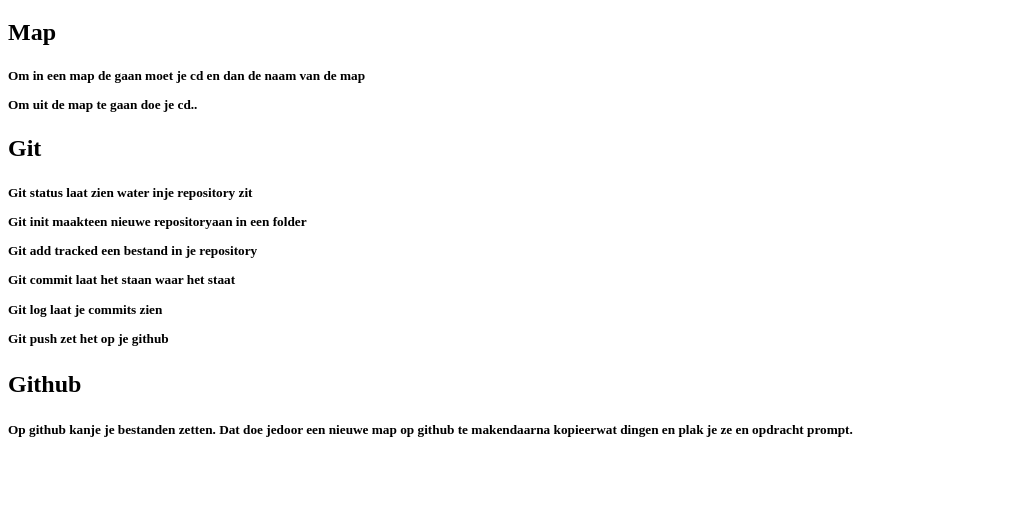
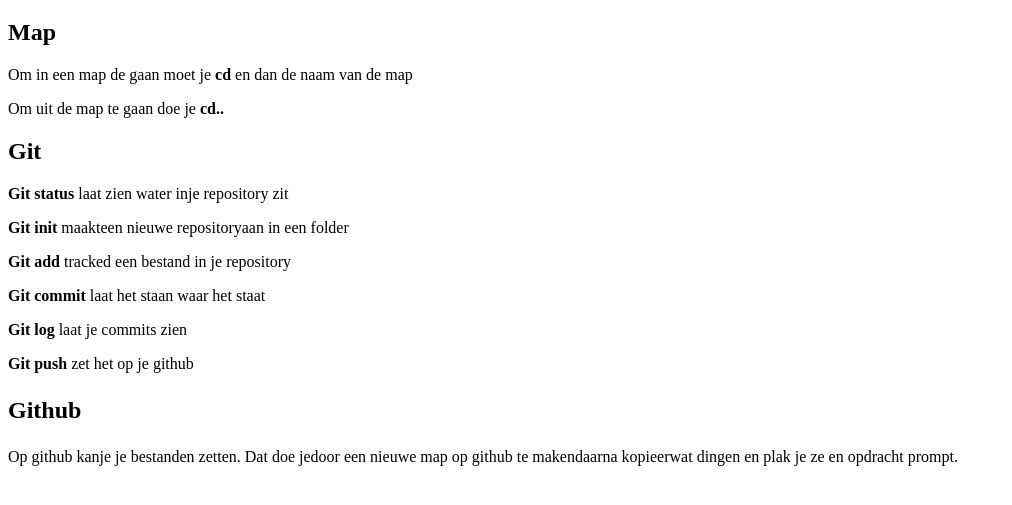
Before and after one commit to Kietmandjes/CTH-cheatsheet, a plain HTML site: page web/index.html in a window 1280 px wide. Shown: the part 61-566 px from the top of the page, without its empty margins (0-1012 px from the left). Drawn offline with Linux system fonts and the light colour scheme.

Commit message:
derde commit

```diff
--- a/web/index.html
+++ b/web/index.html
@@ -19,20 +19,20 @@
     <h1>CHEATSHEAT</h1>
 
         <h2>Map</h2>
-        <h5>Om in een map de gaan moet je <b>cd</b> en dan de naam van de map</p>
-        Om uit de map te gaan doe je <b>cd..</b></h5></p>
+        Om in een map de gaan moet je <b>cd</b> en dan de naam van de map</p>
+        Om uit de map te gaan doe je <b>cd..</b></p>
 
         <h2>Git</h2>
-        <h5><p><b>Git status</b>  laat zien water inje repository zit</p>
+            <p><b>Git status</b>  laat zien water inje repository zit</p>
             <p><b>Git init</b>    maakteen nieuwe repositoryaan in een folder</p>
             <p><b>Git add</b>     tracked een bestand in je repository</p>
             <p><b>Git commit</b>  laat het staan waar het staat</p>
             <p><b>Git log</b>     laat je commits zien</p>
-            <p><b>Git push</b>    zet het op je github</h5></p>
+            <p><b>Git push</b>    zet het op je github</p>
 
         <h2><p>Github</h2>
-        <h5><p>Op github kanje je bestanden zetten.
-           Dat doe jedoor een nieuwe map op github te makendaarna kopieerwat dingen en plak je ze en opdracht prompt.</h5></p>
+        <p>Op github kanje je bestanden zetten.
+           Dat doe jedoor een nieuwe map op github te makendaarna kopieerwat dingen en plak je ze en opdracht prompt.</p>
 
 
 </body>
```
